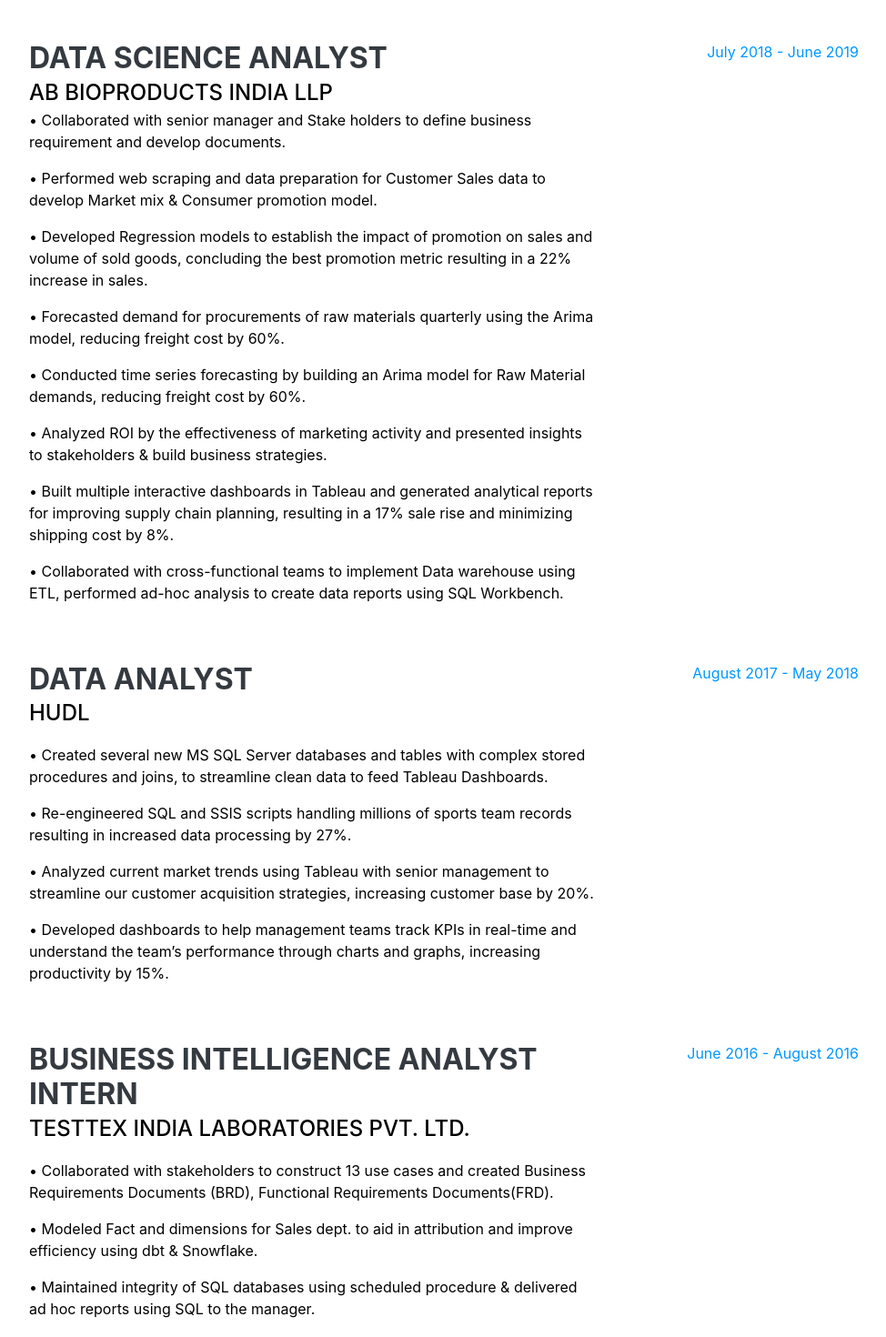
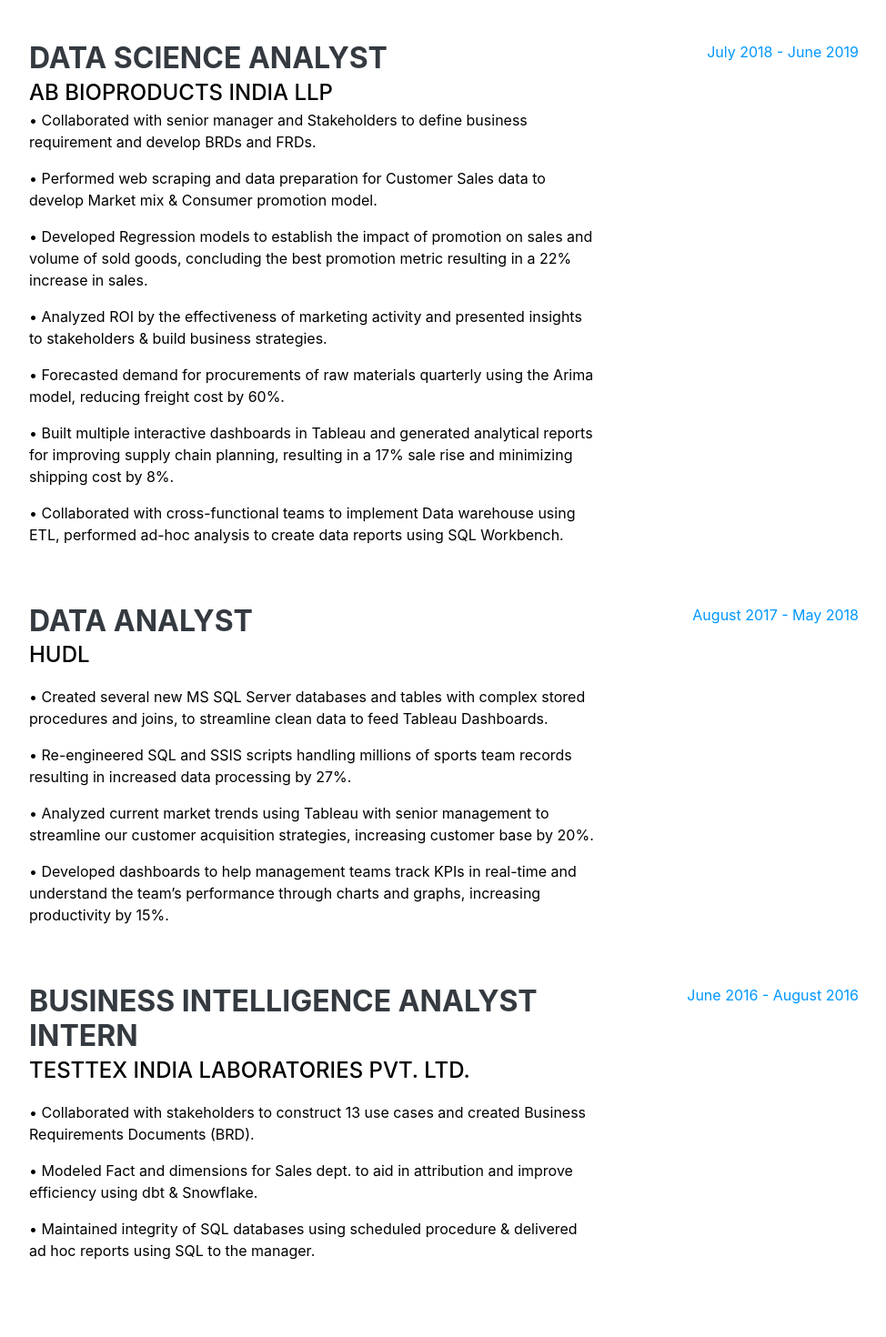
Before and after one commit to Omkar20sawant/omkar20sawant.github.io, a website: page index.html in a window 1280 px wide. Shown: the part 919-2389 px from the top of the page at 91% size, without its empty margins (288-1262 px from the left). Drawn offline with Linux system fonts and the light colour scheme; files whose address does not match are found by name; a web font is replaced by a local one.

Commit message:
Update index.html

```diff
--- a/index.html
+++ b/index.html
@@ -94,12 +94,11 @@
             <h3 class="mb-0">Data Science Analyst</h3>
             <div class="subheading mb-0"> Ab Bioproducts India LLP </div>
 
-            <p>• Collaborated with senior manager and Stake holders to define business requirement and develop documents.</p>
+            <p>• Collaborated with senior manager and Stakeholders to define business requirement and develop BRDs and FRDs.</p>
             <p>• Performed web scraping and data preparation for Customer Sales data to develop Market mix & Consumer promotion model.</p>
             <p>• Developed Regression models to establish the impact of promotion on sales and volume of sold goods, concluding the best promotion metric resulting in a 22% increase in sales.</p>
+            <p>• Analyzed ROI by the effectiveness of marketing activity and presented insights to stakeholders & build business strategies.</p>
             <p>• Forecasted demand for procurements of raw materials quarterly using the Arima model, reducing freight cost by 60%.</p>
-            <p>• Conducted time series forecasting by building an Arima model for Raw Material demands, reducing freight cost by 60%.</p>
-            <p>• Analyzed ROI by the effectiveness of marketing activity and presented insights to stakeholders & build business strategies.</p>
             <p>• Built multiple interactive dashboards in Tableau and generated analytical reports for improving supply chain planning, resulting in a 17% sale rise and minimizing shipping cost by 8%.</p>
             <p>• Collaborated with cross-functional teams to implement Data warehouse using ETL, performed ad-hoc analysis to create data reports using SQL Workbench.</p>
           </div>
@@ -127,7 +126,7 @@
           <div class="resume-content">
             <h3 class="mb-0">Business Intelligence Analyst Intern</h3>
             <div class="subheading mb-3">Testtex India Laboratories Pvt. Ltd.</div>
-            <p>• Collaborated with stakeholders to construct 13 use cases and created Business Requirements Documents (BRD), Functional Requirements Documents(FRD).</p>
+            <p>• Collaborated with stakeholders to construct 13 use cases and created Business Requirements Documents (BRD).</p>
             <p>• Modeled Fact and dimensions for Sales dept. to aid in attribution and improve efficiency using dbt & Snowflake.</p>
             <p>• Maintained integrity of SQL databases using scheduled procedure & delivered ad hoc reports using SQL to the manager.</p>
 
```
